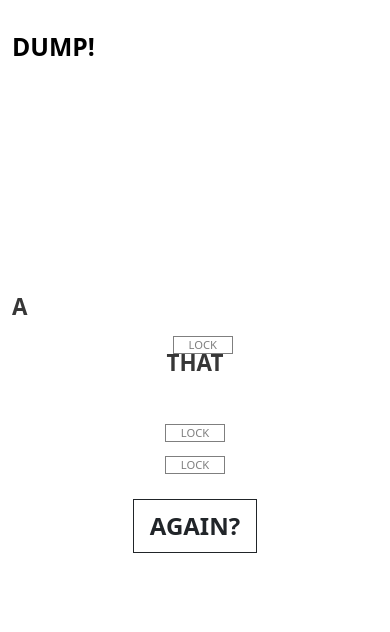
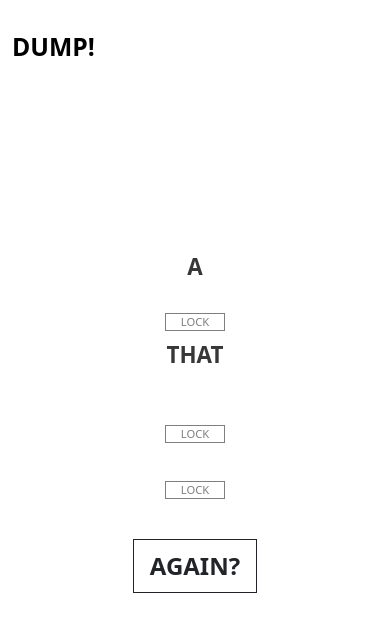
Before and after one commit to mxlouiej/dump-ideas-frontend, a React (Create React App) app: page /shit in a window 390 px wide. Shown: the top 632 px of the page. Built offline with nearby package versions, Linux system fonts and the light colour scheme; no server answers.

Commit message:
updated css

```diff
--- a/src/App.css
+++ b/src/App.css
@@ -129,7 +129,7 @@
 
   .sub-text {
     line-height: 1rem;
-    top: 45px;
+    top: 30px;
     width: 60px;
   }
 
--- a/src/pages/shitIdeas.tsx
+++ b/src/pages/shitIdeas.tsx
@@ -75,7 +75,7 @@ const ShitIdeas = () => {
     <Container className="main-container d-flex flex-column justify-content-center">
       <Header />
       <Row className="big-text text-uppercase text-break d-inline-block statement-text">
-        <div className="d-flex mb-4">
+        <div className="d-block d-md-flex mb-4">
           {article}
           <WordState
             setWord={(e) =>
@@ -95,8 +95,8 @@ const ShitIdeas = () => {
             }
           />{" "}
         </div>
-        THAT
         <div className="d-block d-lg-flex">
+          THAT
           <WordState
             setWord={(e) =>
               setVerb({
@@ -105,7 +105,7 @@ const ShitIdeas = () => {
               })
             }
             word={verb.word}
-            className="highlight-word"
+            className="highlight-word mt-4 mt-md-0"
             state={verb.locked}
             onClick={() =>
               setVerb({
@@ -114,6 +114,8 @@ const ShitIdeas = () => {
               })
             }
           />{" "}
+        </div>
+        <div className="d-block d-lg-flex mt-4">
           <WordState
             setWord={(e) =>
               setNoun({
```
